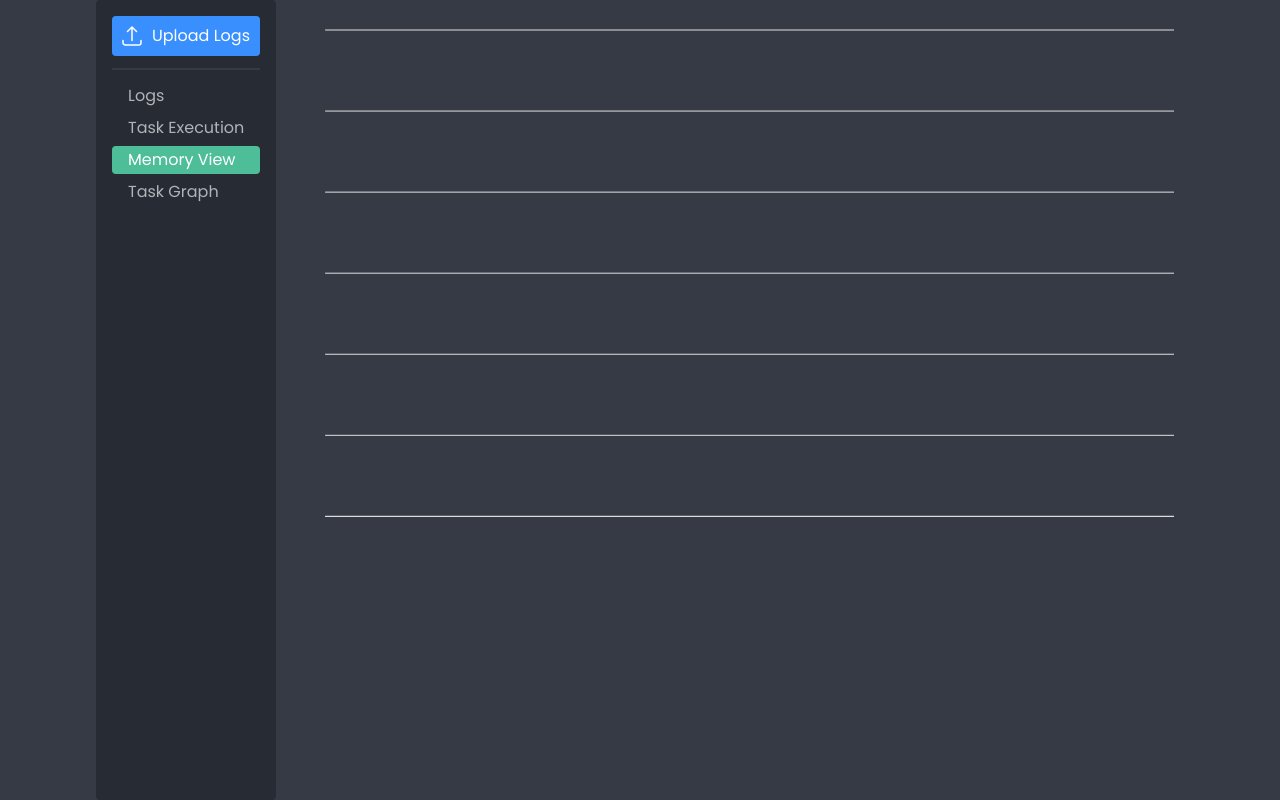
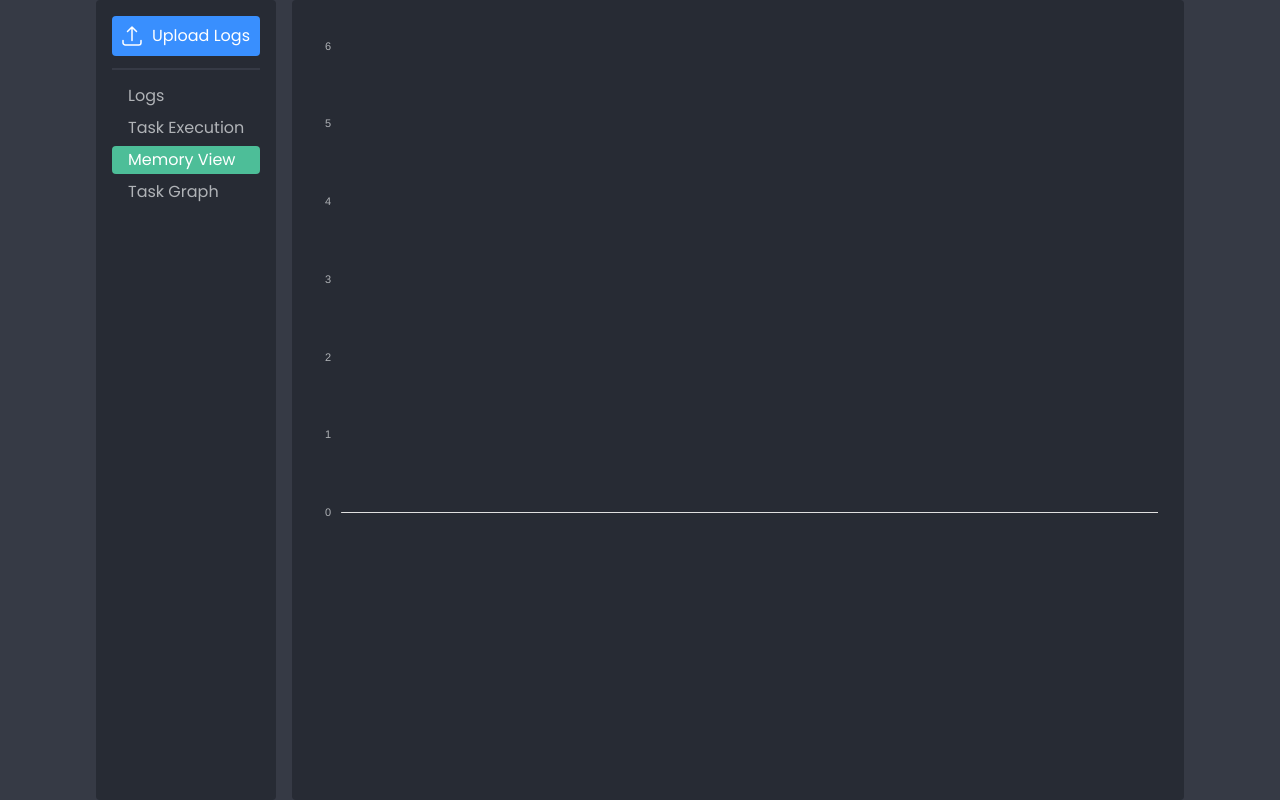
Before and after one commit to fernleafinteractive/aae-log-viewer, a React (Vite) app: page / in a window 1280 px wide. Both pictures are taken after a click on the item "Memory View". Built offline with nearby package versions, Linux system fonts and the light colour scheme; what cytoscape-dagre would draw is missing.

Commit message:
minor style changes to memory chart

```diff
--- a/src/components/MemoryChart.tsx
+++ b/src/components/MemoryChart.tsx
@@ -6,6 +6,19 @@ export default function MemoryChart() {
     const [state, setState] = useState({
         series: [],
         options: {
+            grid: {
+                show: true,
+                xaxis: {
+                    lines: {
+                        show: false
+                    }
+                },
+                yaxis: {
+                    lines: {
+                        show: false
+                    }
+                }
+            },
             chart: {
                 // height: 350,
                 type: 'line',
@@ -46,6 +59,20 @@ export default function MemoryChart() {
                     shape: 'square',
                     strokeWidth: 0
                 }
+            },
+            xaxis: {
+                labels: {
+                    style: {
+                        colors: "#afb2b6"
+                    }
+                }
+            },
+            yaxis: {
+                labels: {
+                    style: {
+                        colors: "#afb2b6"
+                    }
+                }
             }
         },
     });
@@ -60,9 +87,6 @@ export default function MemoryChart() {
     useEffect(() => {
         const filteredLogs = logs.filter(l => l.data && l.data.memory_info);
         filteredLogs.sort((a, b) => parseInt(a.data.timestamp) - parseInt(b.data.timestamp));
-
-        const unloadedTimestamp = logs.filter(l => l.message.toLowerCase().includes("unloaded dataframe"));
-        unloadedTimestamp.sort((a, b) => parseInt(a.data.timestamp) - parseInt(b.data.timestamp));
 
         const xAxis = [];
         const series = [
@@ -81,17 +105,6 @@ export default function MemoryChart() {
             series[1].data.push((l.data.memory_info.total_memory - l.data.memory_info.available_memory) / 1024 / 1024 / 1024);
         }
 
-        const unloadedSeries = [];
-        for(const t of xAxis) {
-            const f = unloadedTimestamp.filter(l => l.data.timestamp === t);
-            unloadedSeries.push(f.length);
-        }
-
-        series.push({
-            name: "Unloaded event",
-            data: unloadedSeries
-        });
-
         setGraphData({
             xAxis,
             series,
@@ -105,7 +118,6 @@ export default function MemoryChart() {
 
         if(graphData.series.length === 0 || graphData.xAxis.length === 0) return;
 
-
         setState({
             options: {
                 ...state.options,
@@ -116,10 +128,9 @@ export default function MemoryChart() {
                     custom: function({ series, seriesIndex, dataPointIndex, w }) {
                         return (
                             `
-                            <div style="padding: 1rem;">
-                                <div>${series[0][dataPointIndex]} % available memory</div>
-                                <div>${series[1][dataPointIndex]} GB in use</div>
-                                <div>${graphData.data[dataPointIndex].data.task_id}</div>
+                            <div style="padding: 1rem; background-color: #272B34;">
+                                <div style="color: #258FFB;"> <span style="font-weight: bold;">${series[0][dataPointIndex].toFixed(2)}</span>% available memory</div>
+                                <div style="color: #21CA89;"> <span style="font-weight: bold;">${series[1][dataPointIndex].toFixed(2)}</span>GB in use</div>
                             </div>
                             `
                         );
@@ -132,7 +143,7 @@ export default function MemoryChart() {
     }, [graphData]);
 
     return (
-        <div>
+        <div className={"flex flex-col grow p-4 bg-[#272B34] rounded-[0.25rem] overflow-y-auto"}>
             <div id="chart">
                 <Chart options={state.options} series={state.series} type="line" />
             </div>
```
